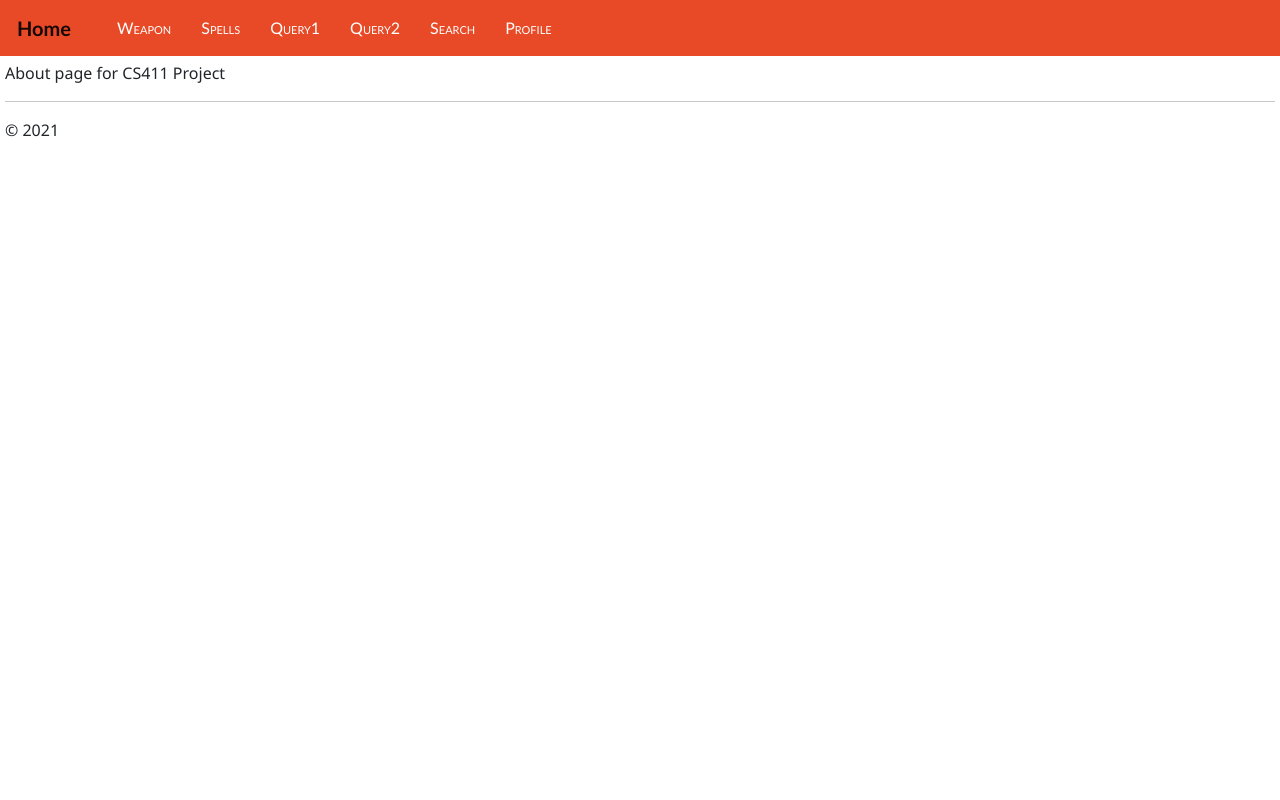
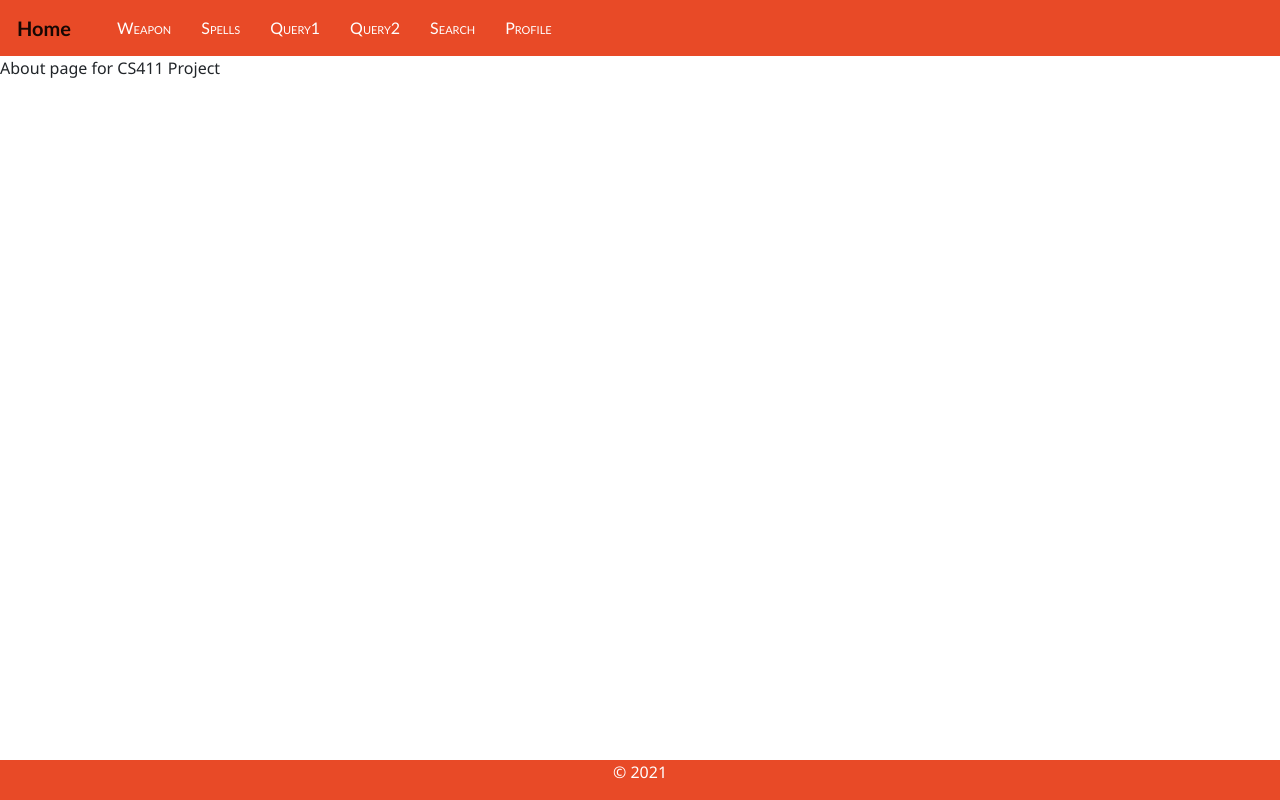
Before and after one commit to tphan32/CS411-Website, a Flask app: page /about/ in a window 1280 px wide. Run offline with Flask 2, Linux system fonts and the light colour scheme; parts of the project's set-up code (start-up, migrations or seed data) failed here and were passed over.

Commit message:
update ui

```diff
--- a/app/static/site.css
+++ b/app/static/site.css
@@ -25,6 +25,25 @@
 }
 
 .body-content {
-    padding: 5px;
     font-family:'Segoe UI', Tahoma, Geneva, Verdana, sans-serif;
 }
+
+
+.footer {
+  position: fixed;
+  left: 0;
+  bottom: 0;
+  width: 100%;
+  background-color: #E84A27;
+  color: white;
+  text-align: center;
+}
+
+/*
+body {
+    background-image: url('https://scontent-ort2-2.xx.fbcdn.net/v/t31.18172-8/fr/cp0/e15/q65/324066_510800608964301_260315855_o.jpg?_nc_cat=103&ccb=1-3&_nc_sid=85a577&efg=eyJpIjoidCJ9&_nc_ohc=eJx2brNnv6MAX8DHtzD&_nc_ht=scontent-ort2-2.xx&oh=80b6fd4cff28f547040c92aa2815f655&oe=612EBD71');;
+    background-repeat: no-repeat;
+    background-attachment: fixed;
+    background-size: 100% 100%;
+}
+*/
--- a/app/templates/layout.html
+++ b/app/templates/layout.html
@@ -1,5 +1,7 @@
 <!DOCTYPE html>
+
 <html>
+
     <head>
         <meta charset="utf-8" name="viewport" content="initial-scale=1, width=device-width"/>
         <title>{% block title %}{% endblock %}</title>
@@ -9,8 +11,7 @@
     </head>
 
     <body>
-
-    <nav class="navbar navbar-expand-lg navbar-light " style="background-color: #E84A27;">
+        <nav class="navbar navbar-expand-lg navbar-light " style="background-color: #E84A27;">
             <div class="container-fluid ">
                 <a class="navbar-brand" href="/">Home</a>
                 <ul class="navbar-nav me-auto mb-2 mb-lg-0">
@@ -32,20 +33,17 @@
                     <li class="nav-item">
                         <a href="{{ url_for('profile') }}" class="navbar-item">Profile</a>
                     </li>
+                </ul>
+            </div>
+        </nav>
+        <div class="body-content">
 
-                </ul>
-
-            </div>
-    </nav>
-
-
-        <div class="body-content">
             {% block content %}
             {% endblock %}
-            <hr/>
-            <footer>
+            <footer class="footer">
                 <p>© 2021</p>
             </footer>
         </div>
     </body>
+
 </html>
--- a/app/templates/newWeapon.html
+++ b/app/templates/newWeapon.html
@@ -19,7 +19,6 @@
             </thead>
             <tbody>
             {% for item in items %}
-
                 <tr>
                     <th scope="row">{{loop.index}}</th>
                     <td>{{item.name}}</td>
--- a/app/templates/profile.html
+++ b/app/templates/profile.html
@@ -47,7 +47,6 @@
                 document.getElementById('flexSwitchCheckDefault').value = "true";
             }
         }
-
         let input = document.querySelector('input');
         input.addEventListener('click', function() {
 
```
